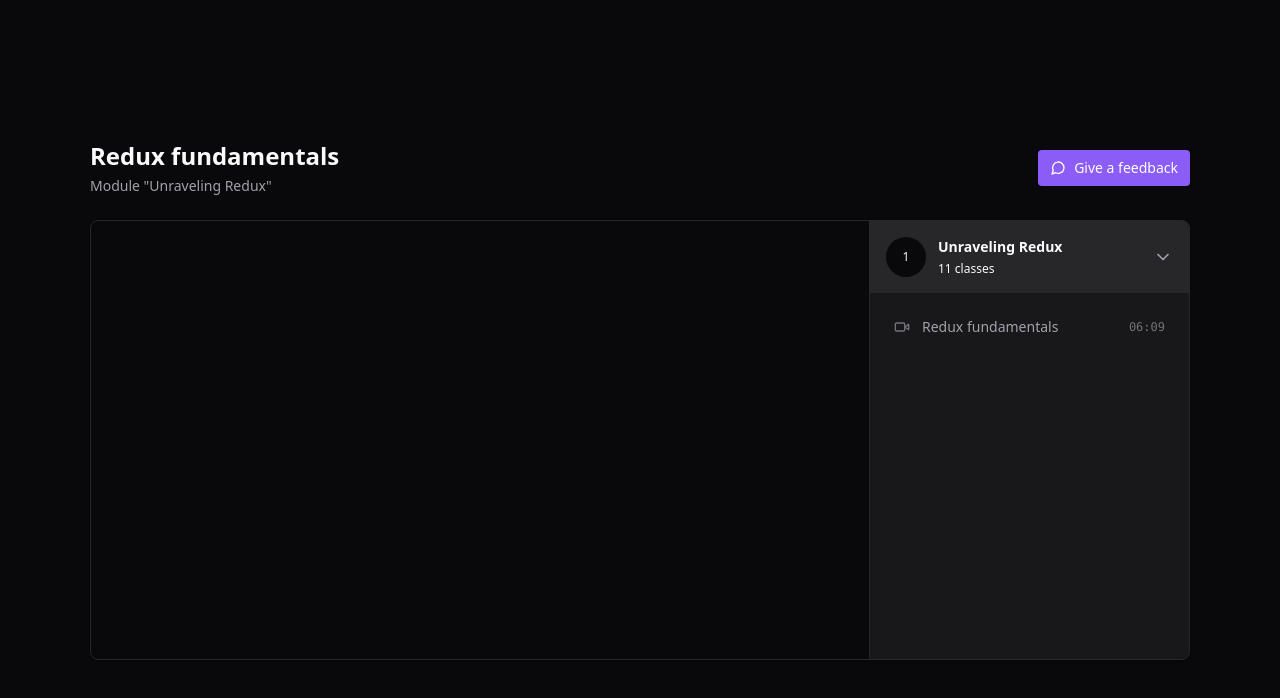
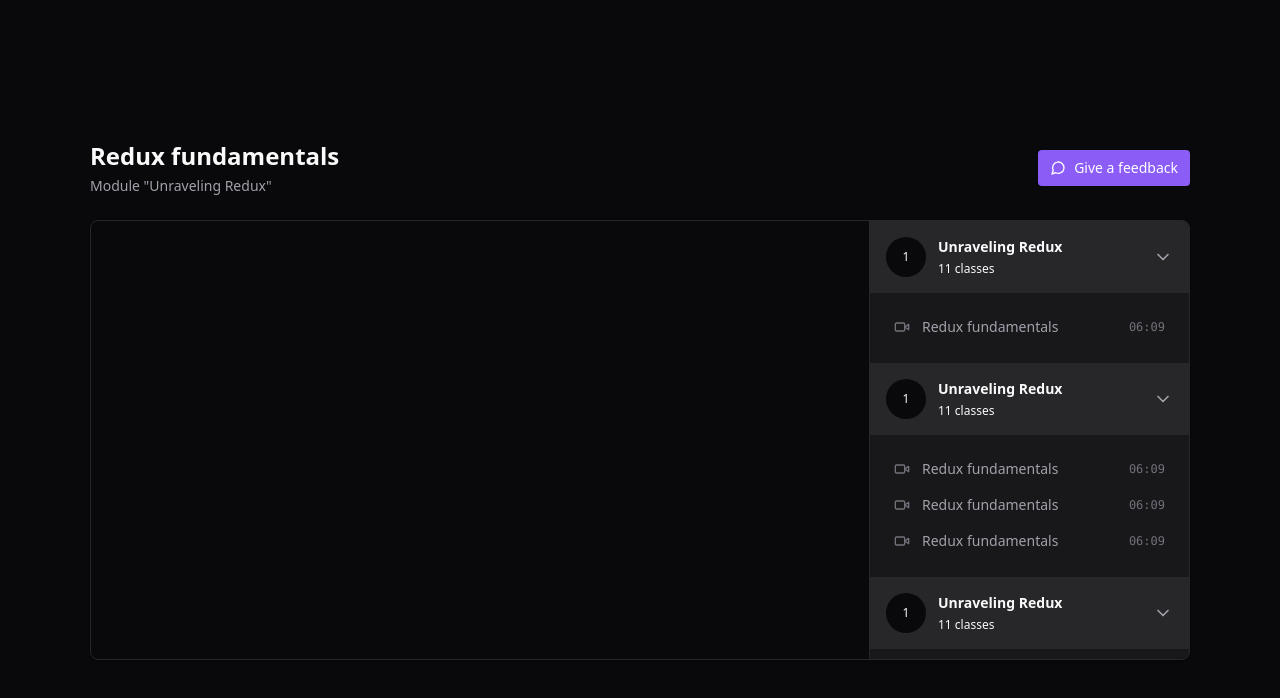
Before and after one commit to Ca-byte/react_redux_zustand, a React (Vite) app: page / in a window 1280 px wide. Shown: the top 698 px of the page. Built offline with nearby package versions, Linux system fonts and the light colour scheme.

Commit message:
feat: App Interface - Side Scrollbar Customize

```diff
--- a/package.json
+++ b/package.json
@@ -28,6 +28,7 @@
     "eslint-plugin-react-hooks": "^4.6.0",
     "eslint-plugin-react-refresh": "^0.3.4",
     "postcss": "^8.4.24",
+    "tailwind-scrollbar": "^3.0.4",
     "tailwindcss": "^3.3.2",
     "typescript": "^5.0.2",
     "vite": "^4.3.9"
--- a/src/pages/Player.tsx
+++ b/src/pages/Player.tsx
@@ -18,7 +18,7 @@ export function Player(){
           </button>
         </div>
 
-        <main className="relative flex overflow-hidden rounded-lg border border-zinc-800 bg-zinc-900 shadow">
+        <main className="relative flex overflow-hidden rounded-lg border border-zinc-800 bg-zinc-900 shadow pr-80">
           <div className="flex-1">
             <div className="w-full bg-zinc-950 aspect-video">
               <ReactPlayer
@@ -29,7 +29,7 @@ export function Player(){
               />
             </div>
           </div>
-          <aside className="w-80 border-l border-zinc-800 bg-zinc-900">
+          <aside className=" w-80 divide-y-2 divide-zinc-900 absolute top-0 bottom-0 right-0 border-l border-zinc-800 bg-zinc-900 overflow-y-scroll scrollbar-thin scrollbar-track-zinc-950 scrollbar-thumb-zinc-800 scrollbar-thumb-rounded-lg">
             <div>
               <button className="flex w-full items-center  gap-3 bg-zinc-800 p-4">
                 <div className="flex h-10 w-10 rounded-full items-center justify-center bg-zinc-950 text-xs">
@@ -51,6 +51,68 @@ export function Player(){
                 </button>
               </nav>
             </div>
+            <div>
+              <button className="flex w-full items-center  gap-3 bg-zinc-800 p-4">
+                <div className="flex h-10 w-10 rounded-full items-center justify-center bg-zinc-950 text-xs">
+                  1
+                </div>
+                <div className="flex flex-col gap-1 text-left">
+                  <strong className="text-sm">
+                    Unraveling Redux
+                  </strong>
+                  <span className="text-xs text-zinco-400">11 classes</span>
+                </div>
+                <ChevronDown className="w-5 h-5 ml-auto text-zinc-400" />
+              </button>
+              <nav className="relative flex flex-col gap-4 p-6">
+                <button className="flex items-center gap-3 text-sm text-zinc-400">
+                  <Video className="w-4 h-4 text-zinc-500" />
+                  <span>Redux fundamentals</span>
+                  <span className="ml-auto font-mono text-xs text-zinc-500">06:09</span>
+                </button>
+                <button className="flex items-center gap-3 text-sm text-zinc-400">
+                  <Video className="w-4 h-4 text-zinc-500" />
+                  <span>Redux fundamentals</span>
+                  <span className="ml-auto font-mono text-xs text-zinc-500">06:09</span>
+                </button>
+                <button className="flex items-center gap-3 text-sm text-zinc-400">
+                  <Video className="w-4 h-4 text-zinc-500" />
+                  <span>Redux fundamentals</span>
+                  <span className="ml-auto font-mono text-xs text-zinc-500">06:09</span>
+                </button>
+              </nav>
+            </div>
+            <div>
+              <button className="flex w-full items-center  gap-3 bg-zinc-800 p-4">
+                <div className="flex h-10 w-10 rounded-full items-center justify-center bg-zinc-950 text-xs">
+                  1
+                </div>
+                <div className="flex flex-col gap-1 text-left">
+                  <strong className="text-sm">
+                    Unraveling Redux
+                  </strong>
+                  <span className="text-xs text-zinco-400">11 classes</span>
+                </div>
+                <ChevronDown className="w-5 h-5 ml-auto text-zinc-400" />
+              </button>
+              <nav className="relative flex flex-col gap-4 p-6">
+                <button className="flex items-center gap-3 text-sm text-zinc-400">
+                  <Video className="w-4 h-4 text-zinc-500" />
+                  <span>Redux fundamentals</span>
+                  <span className="ml-auto font-mono text-xs text-zinc-500">06:09</span>
+                </button>
+                <button className="flex items-center gap-3 text-sm text-zinc-400">
+                  <Video className="w-4 h-4 text-zinc-500" />
+                  <span>Redux fundamentals</span>
+                  <span className="ml-auto font-mono text-xs text-zinc-500">06:09</span>
+                </button>
+                <button className="flex items-center gap-3 text-sm text-zinc-400">
+                  <Video className="w-4 h-4 text-zinc-500" />
+                  <span>Redux fundamentals</span>
+                  <span className="ml-auto font-mono text-xs text-zinc-500">06:09</span>
+                </button>
+              </nav>
+            </div>
           </aside>
         </main>
       </div>
--- a/tailwind.config.js
+++ b/tailwind.config.js
@@ -6,5 +6,7 @@ export default {
   theme: {
     extend: {},
   },
-  plugins: [],
+  plugins: [
+    require('tailwind-scrollbar')({ nocompatible: true }),
+  ],
 }
```
Also changed, not shown: .eslintrc.cjs (deleted), 1 other file (tests, documents, lock files or other folders).
